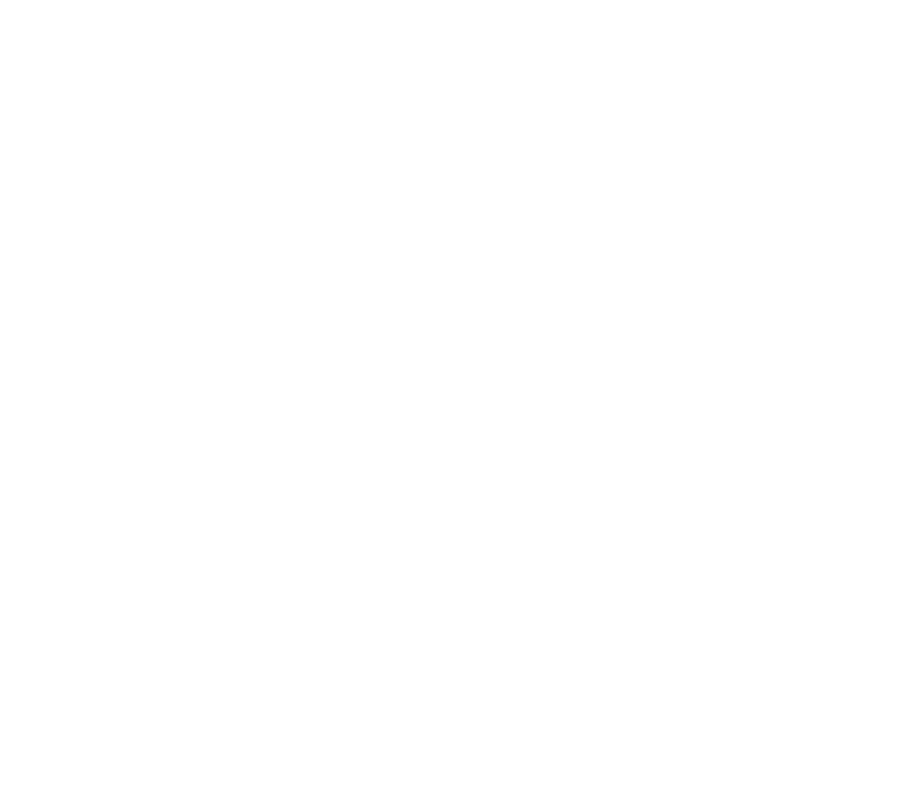
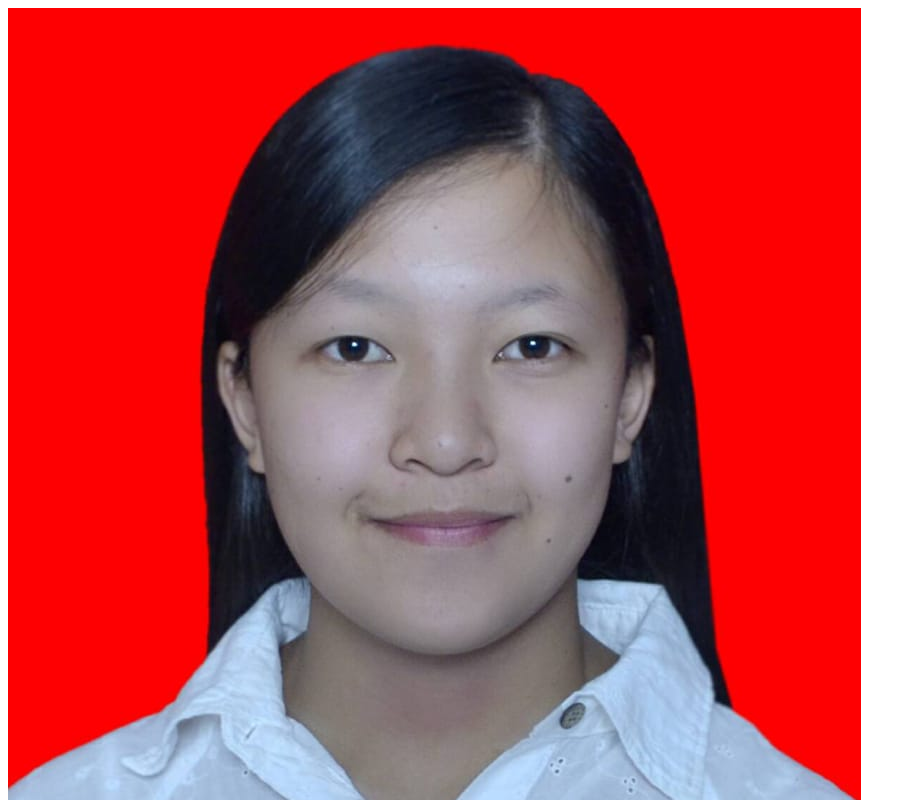
Before and after one commit to ginamaharaja01/-6701194075---assessment1pabw-., a plain HTML site: page profile_picture.html in a window 1280 px wide. Shown: the top 800 px of the page, without its empty margins (0-916 px from the left). Drawn offline with Linux system fonts and the light colour scheme.

Commit message:
commit3-6701194075

```diff
--- a/profile_picture.html
+++ b/profile_picture.html
@@ -5,6 +5,7 @@
     <title>Title</title>
 </head>
 <body>
+<img src="Gina%20foto.jpg">
 
 </body>
 </html>
```
Also changed, not shown: Gina foto.jpg (added).
